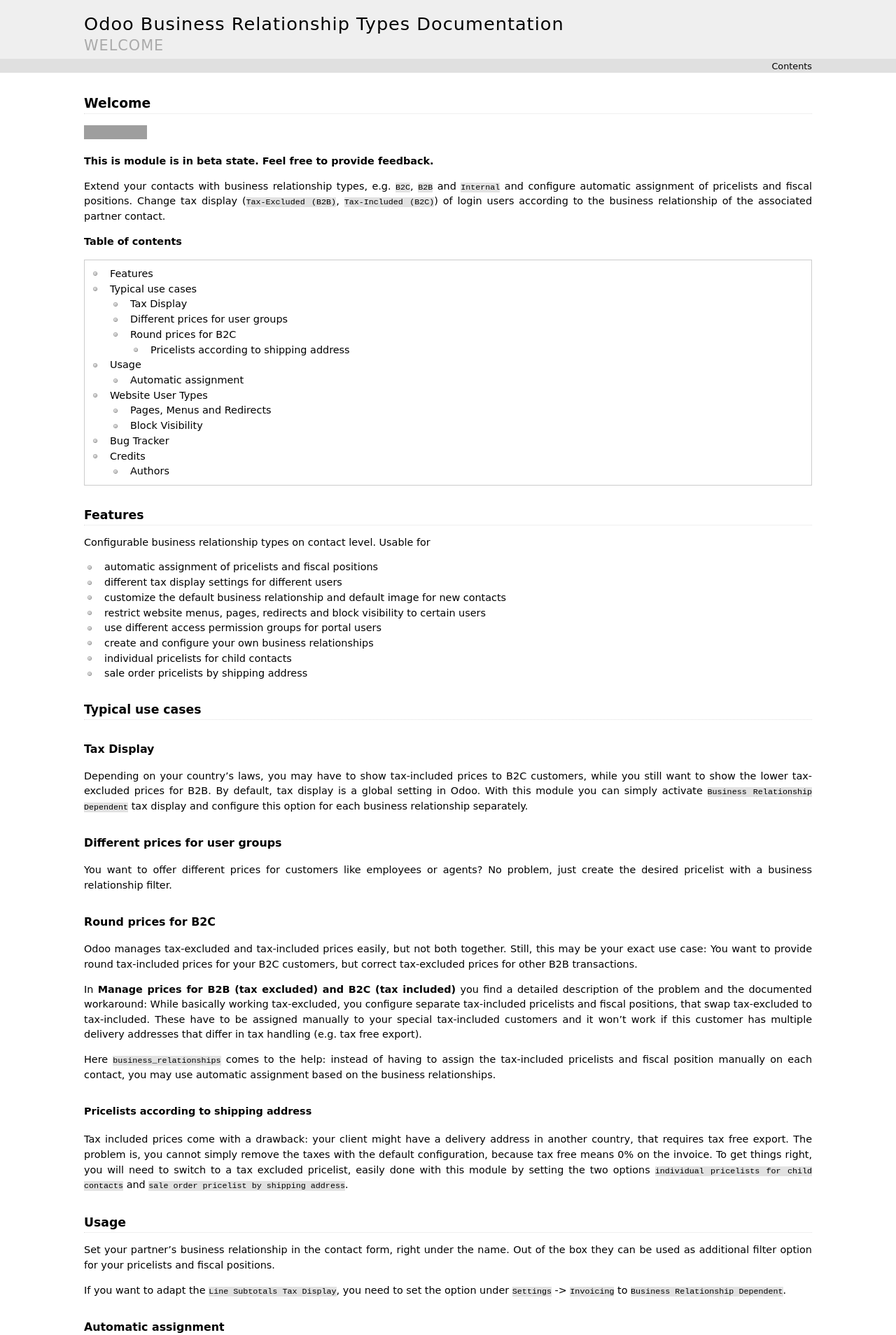
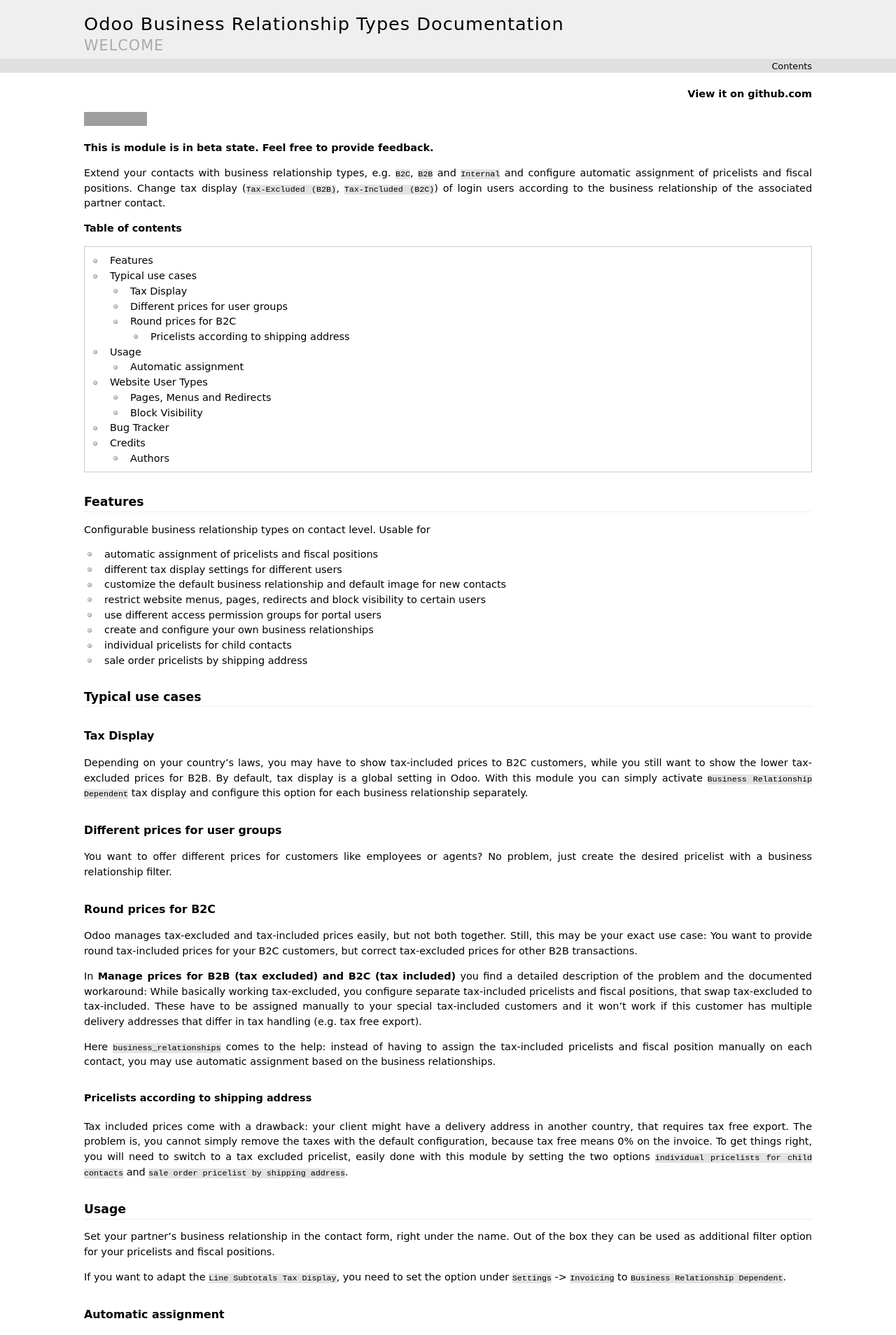
Before and after one commit to ayudoo/odoo_business_relationships, a Sphinx documentation site: the page built from source/index.rst, in a window 1280 px wide. Shown: the top 1908 px of the page at 70% size. Built offline with Sphinx 7.4.7, drawn with Linux system fonts in a browser that asks for light colours; grey boxes are pictures that could not be loaded.

Commit message:
Add link to view it on github.com

```diff
--- a/source/_static/custom.css
+++ b/source/_static/custom.css
@@ -1,14 +1,18 @@
 
 /* don't duplicate heading */
-#business-relationship-types h1:first-child {
+#welcome h1:first-child, #business-relationship-types h1:first-child {
   display: none;
+}
+
+#welcome p {
+  text-align: right;
 }
 
 #contents a {
   font-weight: normal;
+  text-align: right;
 }
 
 div.content ul > li {
   filter: grayscale(100%);
-  /* background: transparent url(bullet_orange.png) no-repeat scroll left 0.45em; */
 }
--- a/source/_templates/layout.html
+++ b/source/_templates/layout.html
@@ -6,10 +6,13 @@
 {%- extends "haiku/layout.html" -%}
 {% block htmltitle %}
 {%- if github -%}
-    {%- raw -%}
+    {%- raw %}
     {% seo %}
     {%- endraw -%}
 {%- else -%}
    {{ super() }}
 {%- endif -%}
 {% endblock %}
+{% block extrahead %}
+    <link rel="shortcut icon" type="image/x-icon" href="_static/favicon.ico">
+{% endblock %}
--- a/source/index.rst
+++ b/source/index.rst
@@ -11,4 +11,6 @@
 Welcome
 =======
 
+`View it on github.com <https://github.com/ayudoo/odoo_business_relationships>`_
+
 .. include:: ../README.rst
```
Also changed, not shown: source/_static/favicon.ico (added).
